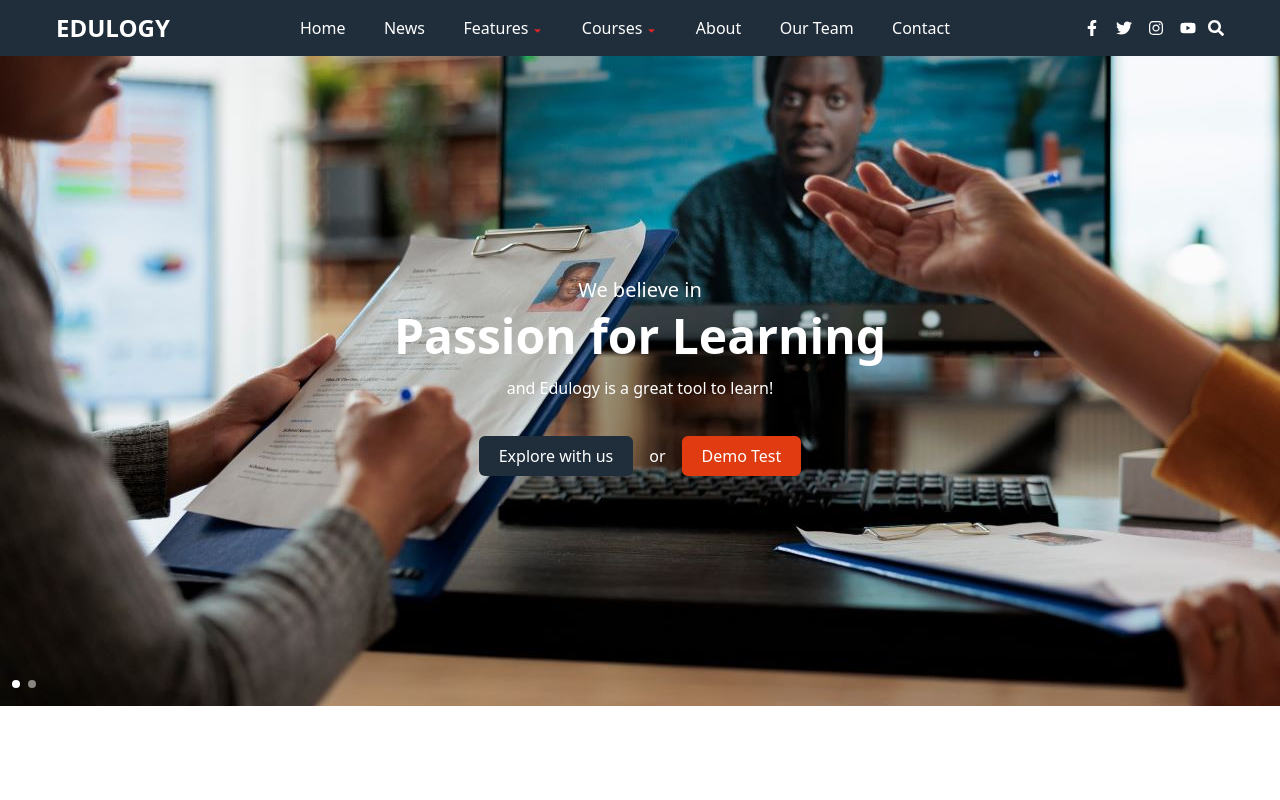
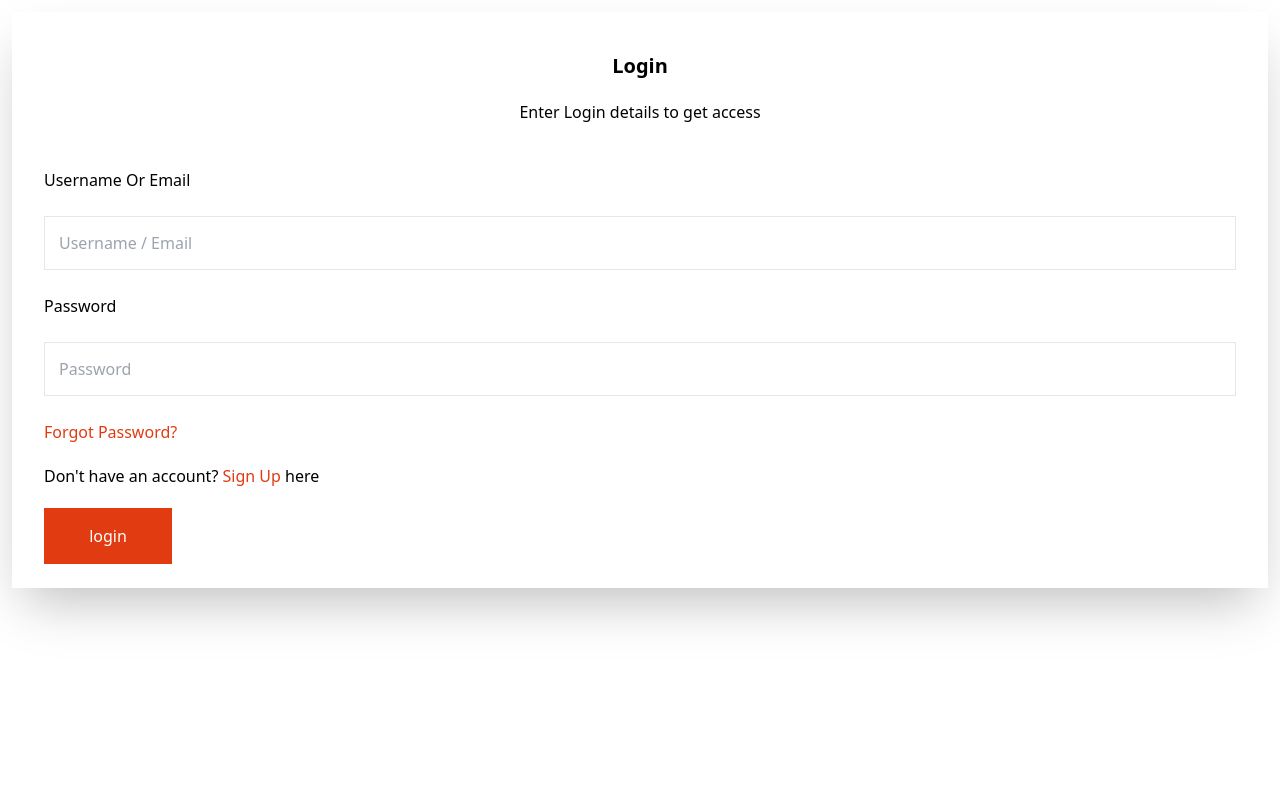
Before and after one commit to RomanAyyaz/Talent-Link, a React (Create React App) app in the folder client/: page / in a window 1280 px wide. Shown: the top 800 px of the page. Built offline with nearby package versions, Linux system fonts and the light colour scheme.

Commit message:
Started working on Signin and Signup pages

```diff
--- a/client/package.json
+++ b/client/package.json
@@ -3,15 +3,18 @@
   "version": "0.1.0",
   "private": true,
   "dependencies": {
+    "@tanstack/react-query": "^5.51.21",
     "@testing-library/jest-dom": "^5.17.0",
     "@testing-library/react": "^13.4.0",
     "@testing-library/user-event": "^13.5.0",
+    "formik": "^2.4.6",
     "react": "^18.3.1",
     "react-countup": "^6.5.3",
     "react-dom": "^18.3.1",
     "react-icons": "^5.2.1",
     "react-scripts": "5.0.1",
-    "web-vitals": "^2.1.4"
+    "web-vitals": "^2.1.4",
+    "yup": "^1.4.0"
   },
   "scripts": {
     "start": "react-scripts start",
--- a/client/src/App.js
+++ b/client/src/App.js
@@ -1,10 +1,12 @@
 import './App.css';
-import LandingPage from './Components/User/LandingPage/LandingPage';
+//import LandingPage from './Components/User/LandingPage/LandingPage';
+import Login from './Components/User/Registration/Login';
 
 function App() {
   return (
     <div className="App">
-      <LandingPage/>
+      {/* <LandingPage/> */}
+      <Login/>
     </div>
   );
 }
--- /dev/null
+++ b/client/src/Components/User/Registration/Login.jsx
@@ -0,0 +1,187 @@
+import React, { useState } from "react";
+import { Field, Form, ErrorMessage, Formik } from "formik";
+import * as yup from 'yup'
+function Login() {
+  let [Account, SetAccount] = useState("signin");
+  //Formik Structure for Signin
+  let initialValuesSignin = {
+    email:'',
+    password:''
+  }
+  let validationSchemaSignin = yup.object({
+    email: yup.string().email().required('Email Required'),
+    password:yup.string().required('Password Required'),
+  })
+  let onSubmitSignin = (values,onSubmitProps)=>{
+    onSubmitProps.resetForm(true)
+    onSubmitProps.setSubmitting(false)
+    console.log(values)
+  }
+  //Formik Structure for Signup
+  let initialValuesSignup = {
+    fullname:'',
+    email:'',
+    password:'',
+    confirmpassword:''
+  }
+  let validationSchemaSignup = yup.object({
+    fullname: yup.string().required('fullname Required'),
+    email: yup.string().email().required('Email Required'),
+    password:yup.string().required('Password Required'),
+    confirmpassword: yup.string().required('Confirm Password Required'),
+  })
+  let onSubmitSignup = (values,onSubmitProps)=>{
+    onSubmitProps.resetForm(true)
+    onSubmitProps.setSubmitting(false)
+    console.log(values)
+  }
+  return (
+    <>
+    {/* It will show the state of account */}
+      {Account === "signin" ? (
+        <div className="max-w-full shadow-2xl m-3 pt-10">
+          <h1 className="text-xl font-bold">Login</h1>
+          <p className="my-5">Enter Login details to get access</p>
+          <Formik initialValues={initialValuesSignin} validationSchema={validationSchemaSignin} onSubmit={onSubmitSignin}>
+            {(formik) => {
+              return (
+                <Form className="flex justify-start flex-col px-3  py-6 lg:px-8">
+                  <label className="text-start font-medium" htmlFor="email">
+                    Username Or Email
+                  </label>{" "}
+                  <br />
+                  <Field
+                    className="border p-3.5"
+                    name="email"
+                    type="email"
+                    placeholder="Username / Email"
+                  />{" "}
+                  <br />
+                  <ErrorMessage name="email" />
+                  <label className="text-start font-medium" htmlFor="password">
+                    Password
+                  </label>{" "}
+                  <br />
+                  <Field
+                    className="border p-3.5"
+                    name="password"
+                    type="password"
+                    placeholder="Password"
+                  />{" "}
+                  <br />
+                  <ErrorMessage name="password" />
+                  <p className="text-primary font-light text-start hover:cursor-pointer text-HeroButtonOne">
+                    Forgot Password?
+                  </p>
+                  <p className="text-start mt-5">
+                    Don't have an account?{" "}
+                    <span
+                      className=" hover:cursor-pointer text-primary font-light text-HeroButtonOne"
+                      onClick={() => {
+                        SetAccount("signup");
+                      }}
+                    >
+                      Sign Up
+                    </span>{" "}
+                    here
+                  </p>
+                  <button
+                    className="text-white mt-5 bg-HeroButtonOne w-32 h-14"
+                    type="submit" disabled = {!formik.isValid  ||  formik.isSubmitting
+                    }
+                  >
+                    login
+                  </button>
+                </Form>
+              );
+            }}
+          </Formik>
+        </div>
+      ) : (
+        <div className="max-w-full shadow-2xl m-3 pt-10">
+          <h1 className="text-xl font-bold">Sign Up</h1>
+          <p className="my-5">Create your account to get full access</p>
+          <Formik initialValues={initialValuesSignup} validationSchema={validationSchemaSignup} onSubmit={onSubmitSignup}>
+            {(formik) => {
+              return (
+                <Form className="flex justify-start flex-col px-3  py-6 lg:px-8">
+                  <label className="text-start font-medium" htmlFor="fullname">
+                    Full Name
+                  </label>{" "}
+                  <br />
+                  <Field
+                    className="border p-3.5"
+                    name="fullname"
+                    type="text"
+                    placeholder="Enter Full Name"
+                  />{" "}
+                  <br />
+                  <ErrorMessage name="fullname" />
+                  <label className="text-start font-medium" htmlFor="email">
+                    Email
+                  </label>{" "}
+                  <br />
+                  <Field
+                    className="border p-3.5"
+                    name="email"
+                    type="email"
+                    placeholder="Email"
+                  />{" "}
+                  <br />
+                  <ErrorMessage name="email" />
+                  <label className="text-start font-medium" htmlFor="password">
+                    Password
+                  </label>{" "}
+                  <br />
+                  <Field
+                    className="border p-3.5"
+                    name="password"
+                    type="password"
+                    placeholder="Password"
+                  />{" "}
+                  <br />
+                  <ErrorMessage name="password" />
+                  <label
+                    className="text-start font-medium"
+                    htmlFor="confirmpassword"
+                  >
+                    Confirm Password
+                  </label>{" "}
+                  <br />
+                  <Field
+                    className="border p-3.5"
+                    name="confirmpassword"
+                    type="password"
+                    placeholder="Confirm Password"
+                  />{" "}
+                  <br />
+                  <ErrorMessage name="confirmpassword" />
+                  <p className="text-start mt-5">
+                    Already have an account?{" "}
+                    <span
+                      className=" hover:cursor-pointer text-primary font-light text-HeroButtonOne"
+                      onClick={() => {
+                        SetAccount("signin");
+                      }}
+                    >
+                      Login
+                    </span>{" "}
+                    here
+                  </p>
+                  <button
+                    className="text-white mt-5 bg-HeroButtonOne w-32 h-14"
+                    type="submit" disabled= {  !formik.isValid   || formik.setSubmitting}
+                  >
+                    Signup
+                  </button>
+                </Form>
+              );
+            }}
+          </Formik>
+        </div>
+      )}
+    </>
+  );
+}
+
+export default Login;
--- a/client/src/index.js
+++ b/client/src/index.js
@@ -3,11 +3,14 @@ import ReactDOM from 'react-dom/client';
 import './index.css';
 import App from './App';
 import reportWebVitals from './reportWebVitals';
-
+import {QueryClientProvider , QueryClient} from '@tanstack/react-query'
+let client = new QueryClient();
 const root = ReactDOM.createRoot(document.getElementById('root'));
 root.render(
   <React.StrictMode>
+    <QueryClientProvider client={client}>
     <App />
+    </QueryClientProvider>
   </React.StrictMode>
 );
 
```
Also changed, not shown: 1 other file (tests, documents, lock files or other folders).
